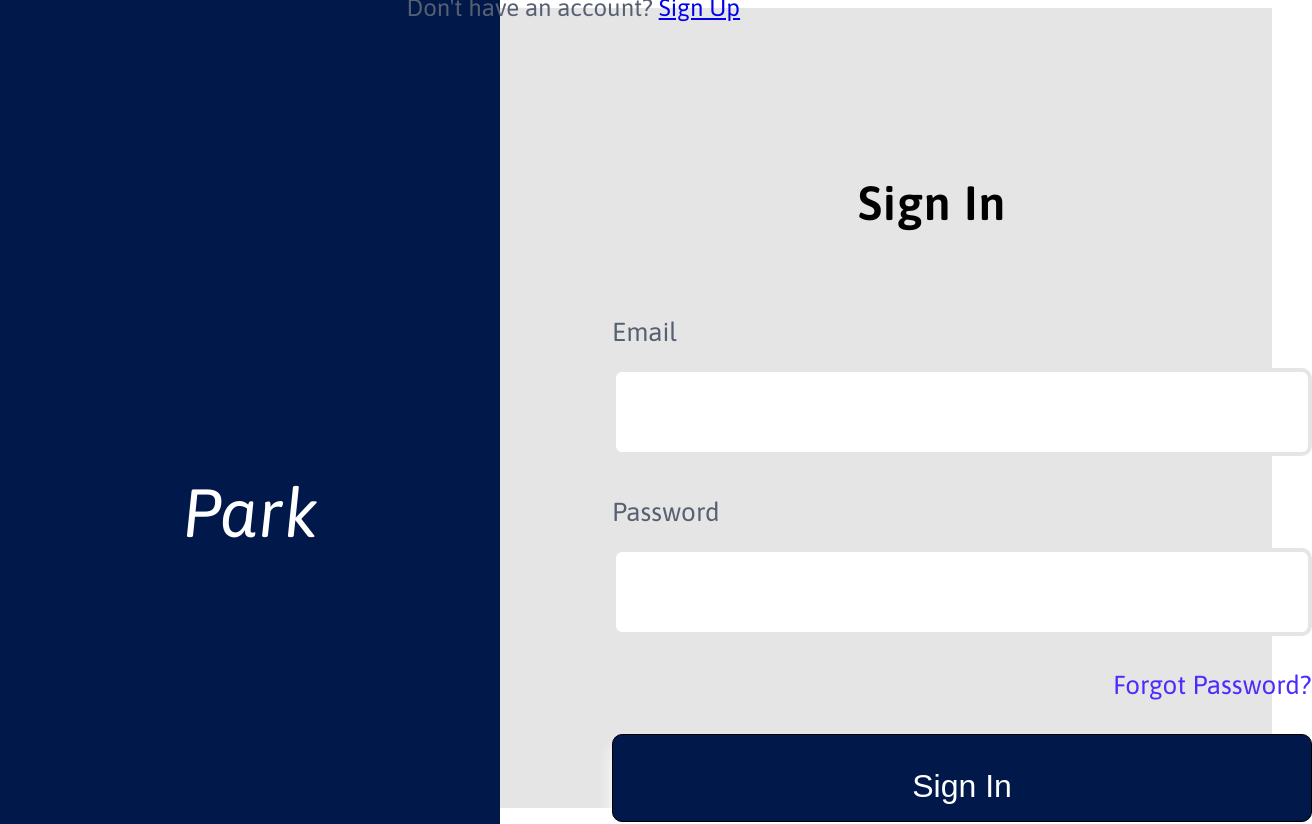
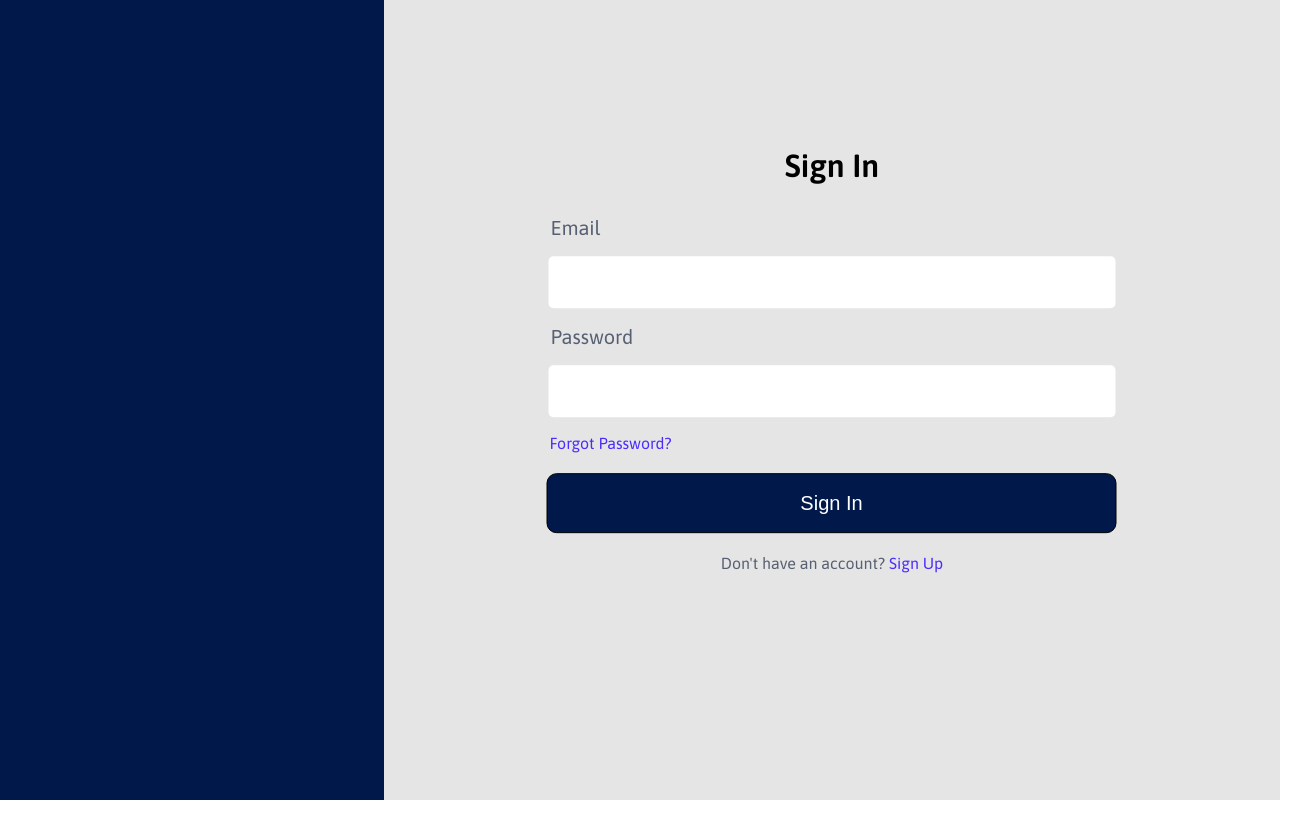
Before and after one commit to Amotul-raheem/park-ui, a React (Create React App) app: page /sign-in in a window 1280 px wide. Shown: the top 824 px of the page, 1312 px wide, since content can reach past the window. After the commit the page ends 800 px from the top, so only its background shows below. Built offline with nearby package versions, Linux system fonts and the light colour scheme.

Commit message:
refactored the whole sign-in code base

```diff
--- /dev/null
+++ b/src/App.css
@@ -0,0 +1,3 @@
+body {
+    font-family: Asap;
+}
--- a/src/components/SignIn.css
+++ /dev/null
@@ -1,171 +0,0 @@
-
-.container{
-    align-items: center;
-    min-height: 100vh;
-    background-color: #E5E5E5;
-    margin: 0;
-    padding: 0;
-    box-sizing: border-box;
-    font-family: 'Asap', sans-serif;
-    font-style: normal;
-}
-
-.form-content-left{
-    position: absolute;
-    width: 500px;
-    height: 1024px;
-    left: 0;
-    top: 0;
-    background: #01194A;
-}
-.form-content-right{
-    position: absolute;
-    top: 0;
-    left: 0;
-    width: 100%;
-    height: 100%;
-    display: flex;
-    align-items: center;
-    justify-content: space-around;
-}
-.park-logo{
-    position: absolute;
-    width: 137px;
-    height: 95px;
-    left: 182px;
-    top: 409px;
-    font-style: italic;
-    font-weight: normal;
-    font-size: 68px;
-    line-height: 95px;
-    letter-spacing: 0.01em;
-    text-transform: capitalize;
-    color: #FFFFFF;
-}
-.form{
-    display: flex;
-    flex-direction: column;
-    justify-content: center;
-    width: 50%;
-    align-items: center;
-    padding-left: 250px;
-    background-color: #E5E5E5;
-
-}
-.sign-in{
-    position: absolute;
-    width: fit-content;
-    height: 55px;
-    left: 858px;
-    top: 135px;
-
-    font-style: normal;
-    font-weight: 600;
-    font-size: 48px;
-    line-height: 55px;
-    letter-spacing: 0.02em;
-    color: #000000;
-}
-h5{
-    position: absolute;
-    width: 335px;
-    height: 28px;
-    font-style: normal;
-    font-weight: normal;
-    font-size: 24px;
-    line-height: 28px;
-    color: #576072;
-
-}
-.form-input-email{
-    position: absolute;
-    width: 700px;
-    height: 88px;
-    left: 612px;
-    top: 368px;
-    background: #FFFFFF;
-    border: 4px solid #E5E5E5;
-    box-sizing: border-box;
-    outline: none;
-    font-size: 30px;
-    border-radius: 10px;
-}
-.form-input-password{
-    position: absolute;
-    width: 700px;
-    height: 88px;
-    left: 612px;
-    top: 548px;
-    font-size: 30px;
-    background: #FFFFFF;
-    outline: none;
-    border: 4px solid #E5E5E5;
-    box-sizing: border-box;
-    border-radius: 10px;
-}
-.form-label-email{
-    position: absolute;
-    width: 58px;
-    height: 30px;
-    left: 612px;
-    top: 317px;
-
-    font-style: normal;
-    font-weight: normal;
-    font-size: 26px;
-    line-height: 30px;
-    color: #576072;
-}
-.form-label-password{
-    position: absolute;
-    width: 108px;
-    height: 30px;
-    left: 612px;
-    top: 497px;
-
-    font-style: normal;
-    font-weight: normal;
-    font-size: 26px;
-    line-height: 30px;
-
-    color: #576072;
-}
-.form-input-btn{
-    position: absolute;
-    width: 700px;
-    height: 88px;
-    left: 612px;
-    top: 734px;
-    background: #01194A;
-    border: 1px solid #000000;
-    box-sizing: border-box;
-    box-shadow: 0 11px 15px #FFFFFF;
-    border-radius: 10px;
-}
-
-.form-input-forgot{
-    position: absolute;
-    width: 199px;
-    height: 30px;
-    left: 1113px;
-    top: 670px;
-
-    font-style: normal;
-    font-weight: normal;
-    font-size: 26px;
-    line-height: 30px;
-    color: #4A2CFC;
-}
-.btn-sign-in{
-    /*position: absolute;*/
-    /*width: 95px;*/
-    height: 37px;
-    /*left: 911px;*/
-    /*top: 760px;*/
-    font-style: normal;
-    font-weight: normal;
-    font-size: 32px;
-    line-height: 37px;
-    color: #FFFFFF;
-
-}
--- a/src/components/SignIn.js
+++ /dev/null
@@ -1,69 +0,0 @@
-import React, {useState} from "react";
-import "./SignIn.css"
-
-function SignIn() {
-    const [values, setValues] = useState({
-        email: "",
-        password: ""
-    })
-
-    function handleChange(e) {
-        const {name, value} = e.target
-        setValues({
-            ...values,
-            [name]: value
-        })
-    }
-
-    function handleSubmit(e) {
-        e.preventDefault()
-    }
-
-    return (
-        <div className="container">
-            <div className="form-content-left">
-                <h2 className="park-logo">Park</h2>
-            </div>
-            <div className="form">
-                <h2 className="sign-in">Sign In</h2>
-                <form>
-                <div className="form-inputs">
-                    <label
-                        htmlFor="email"
-                        className="form-label-email">
-                        Email
-                    </label>
-                    <input
-                        type="email"
-                        name="email"
-                        className="form-input-email"
-                        value={values.email}
-                        onChange={handleChange}/>
-                </div>
-                <div className="form-inputs">
-                    <label
-                        htmlFor="password"
-                        className="form-label-password">
-                        Password
-                    </label>
-                    <input
-                        type="password"
-                        name="password"
-                        className="form-input-password"
-                        value={values.password}
-                        onChange={handleChange}
-                        size="50"
-                    />
-                </div>
-                <span className="form-input-forgot"><a>Forgot Password?</a></span>
-                <button className="form-input-btn" type="submit" onClick={handleSubmit}>
-                    <p className="btn-sign-in">Sign In</p>
-                </button>
-                </form>
-                <h5>Don't have an account? <a href="#">Sign Up</a> </h5>
-            </div>
-        </div>
-    )
-}
-
-export default SignIn
--- /dev/null
+++ b/src/components/SignIn/SignIn.css
@@ -0,0 +1,52 @@
+.sign-in {
+    height: 100%;
+    position: fixed;
+    top: 0;
+    overflow-x: hidden;
+}
+
+.logo-container {
+    width: 30%;
+    left: 0;
+    background-color: #01194A;
+}
+
+.sign-in-container {
+    right: 0;
+    background-color: #E5E5E5;
+    width: 70%;
+}
+
+.sign-in-form {
+    position: absolute;
+    top: 45%;
+    left: 50%;
+    transform: translate(-50%, -50%);
+}
+
+h1 {
+    text-align: center;
+    padding-bottom: 10px;
+}
+
+.sign-in-forgot {
+    color: #4A2CFC;
+    padding-top: 0;
+    margin-top: 0;
+    padding-left: 6px;
+    font-weight: normal;
+}
+.sign-in-forgot a{
+    color: #4A2CFC;
+    text-decoration: none;
+}
+
+.sign-in-dont-have-account {
+    text-align: center;
+    color: #576072;
+    font-weight: normal;
+}
+.sign-in-dont-have-account a{
+    color: #4A2CFC;
+    text-decoration: none;
+}
--- /dev/null
+++ b/src/components/SignIn/SignIn.js
@@ -0,0 +1,42 @@
+import React, {useState} from "react";
+import "./SignIn.css"
+import FormInput from "../common/FormInput/FormInput";
+import FormButton from "../common/FormButton/FormButton";
+
+function SignIn() {
+    const [email, setEmail] = useState();
+    const [password, setPassword] = useState();
+
+    function handleSignIn(e) {
+        e.preventDefault()
+        console.log(email)
+        console.log(password)
+    }
+
+    return (
+        <div className="sign-in">
+            <div className="sign-in logo-container"/>
+            <div className="sign-in sign-in-container">
+                <div className="sign-in-form">
+                    <h1> Sign In</h1>
+                    <FormInput
+                        name={"email"}
+                        setValue={setEmail}
+                    />
+                    <FormInput
+                        name={"password"}
+                        setValue={setPassword}
+                    />
+                    <h4 className="sign-in-forgot"><a href="#">Forgot Password?</a></h4>
+                    <FormButton
+                        name={"Sign In"}
+                        onClick={handleSignIn}
+                    />
+                    <h4 className="sign-in-dont-have-account">Don't have an account? <a href="#">Sign Up</a></h4>
+                </div>
+            </div>
+        </div>
+    )
+}
+
+export default SignIn
--- /dev/null
+++ b/src/components/common/FormButton/FormButton.css
@@ -0,0 +1,14 @@
+.form-button-container {
+    padding-left: 3px;
+}
+
+.form-button {
+    width: 570px;
+    height: 60px;
+    background: #01194A;
+    border: 1px solid #000000;
+    border-radius: 10px;
+    color: #FFFFFF;
+    font-size: 20px;
+    cursor: pointer;
+}
--- /dev/null
+++ b/src/components/common/FormButton/FormButton.js
@@ -0,0 +1,12 @@
+import "./FormButton.css";
+
+function FormButton(props){
+
+    return(
+        <div className="form-button-container">
+            <button className="form-button" onClick={props.onClick}>{props.name}</button>
+        </div>
+    )
+}
+
+export default FormButton;
--- /dev/null
+++ b/src/components/common/FormInput/FormInput.css
@@ -0,0 +1,25 @@
+.form-input {
+    font-size: 20px;
+    color: #576072;
+}
+
+.header-name {
+    text-transform: capitalize;
+    padding: 7px;
+}
+
+.input-field-container {
+    padding-top: 12px;
+    padding-bottom: 12px;
+}
+
+.input-field {
+    border-radius: 10px;
+    width: 550px;
+    font-size: 20px;
+    height: 50px;
+    padding-left: 15px;
+    outline: none;
+    border: 5px solid #E5E5E5;
+    background-color: #FFFFFF;
+}
--- /dev/null
+++ b/src/components/common/FormInput/FormInput.js
@@ -0,0 +1,15 @@
+import "./FormInput.css";
+
+function FormInput(props) {
+
+    return (
+        <div className="form-input">
+            <label className="header-name"> {props.name} </label>
+            <div className="input-field-container">
+                <input className="input-field" onChange={e => props.setValue(e.target.value)} type={props.name}/>
+            </div>
+        </div>
+    )
+}
+
+export default FormInput;
```
Also changed, not shown: src/App.js (+7 -6 lines).
